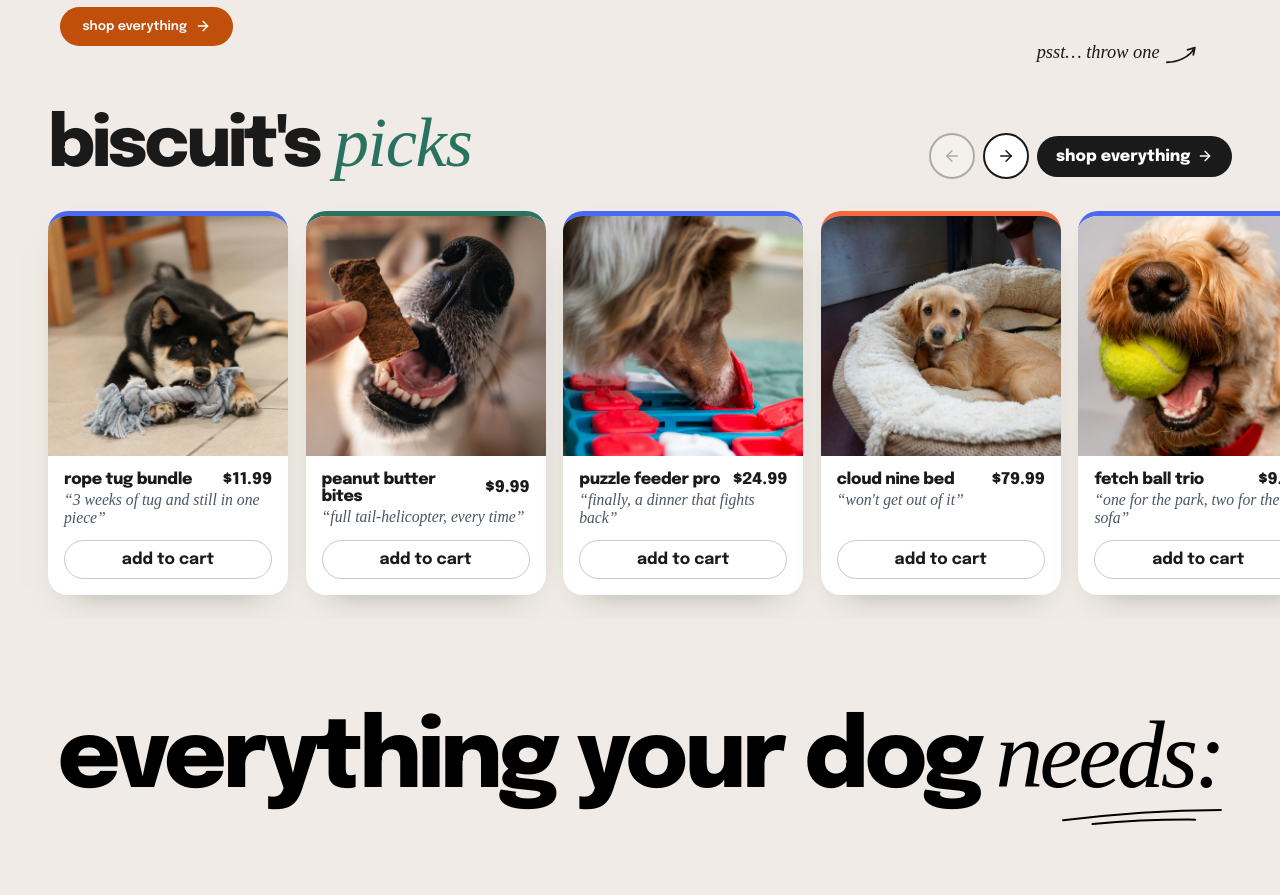
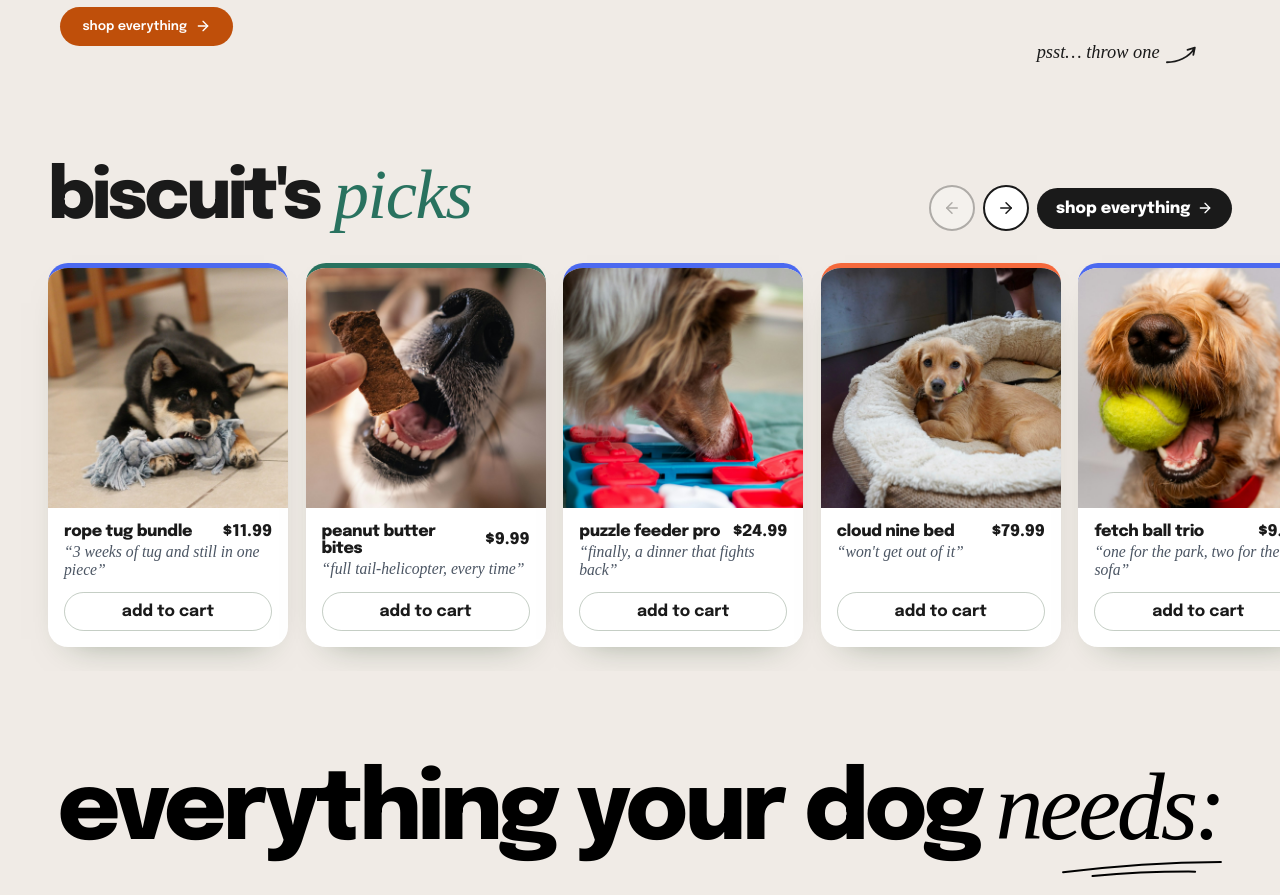
Before and after one commit to Sheyitofunmi/CozyPaws-app, a Next.js app: page / in a window 1280 px wide. Shown: the part 4492-5387 px from the top of the page. Built offline with nearby package versions, Linux system fonts and the light colour scheme.

Commit message:
fixed bugs

```diff
--- a/app/styles/shop-v2.css
+++ b/app/styles/shop-v2.css
@@ -809,7 +809,7 @@
 
 @media (min-width: 1201px) {
   .picks {
-    padding-top: 0.75rem;
+    padding-top: 4rem;
   }
   .content-section.service-cards-wrapper {
     padding-top: calc(var(--section-space) - 1.5rem);
```
